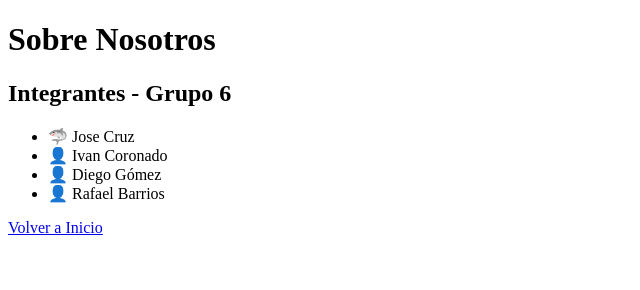
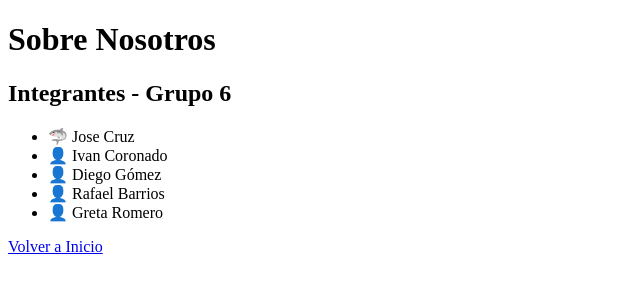
Before and after one commit to IvanCsg2120/Laboratorio-4, a plain HTML site: page Nostros.html in a window 1280 px wide. Shown: the whole page, without its empty margins (0-640 px from the left). Drawn offline with Linux system fonts and the light colour scheme.

Commit message:
Update Nosotros.html

```diff
--- a/Nostros.html
+++ b/Nostros.html
@@ -14,6 +14,7 @@
         <li>👤 Ivan Coronado</li>
         <li>👤 Diego Gómez</li>
         <li>👤 Rafael Barrios</li>
+        <li>👤 Greta Romero</li>
     </ul>
 
     <a href="index.html">Volver a Inicio</a>
```
